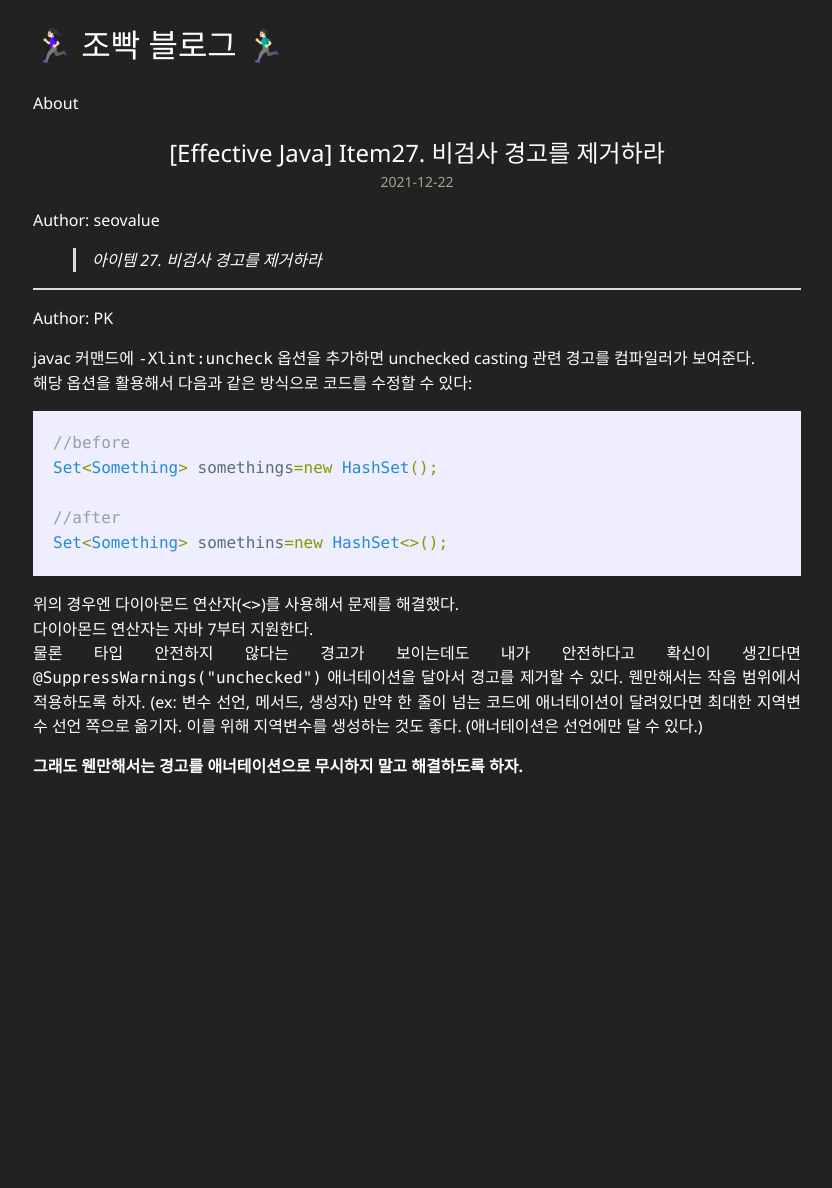
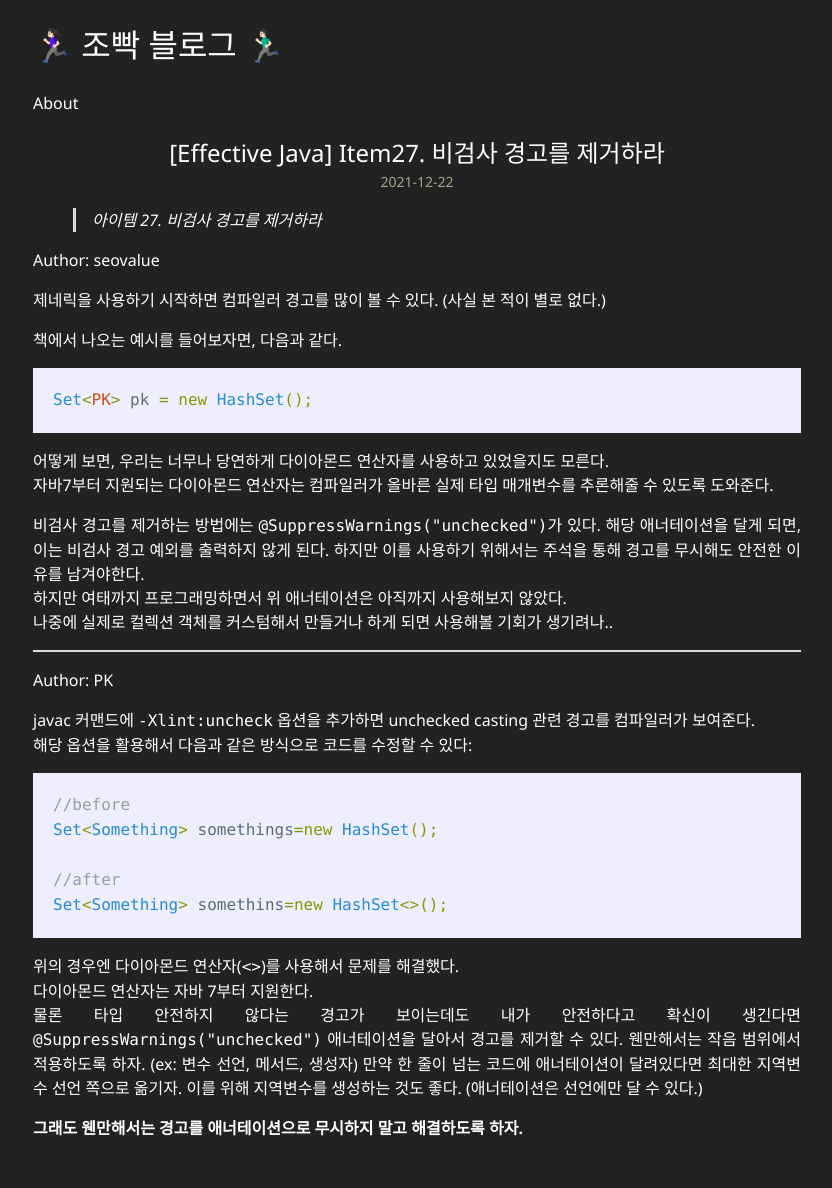
Before and after one commit to jo-pk/jo-pk.github.io, a Jekyll site: the page built from _posts/2021-12-22-[Effective-Java]-Item27.md, in a window 1280 px wide. Shown: the whole page, without its empty margins (223-1055 px from the left). Built offline with Jekyll 4.4.1, drawn with Linux system fonts in a browser that asks for light colours; before the commit the page ends 900 px from its top, so only the background shows below that.

Commit message:
docs: item27 작성

````diff
--- a/_posts/2021-12-22-[Effective-Java]-Item27.md
+++ b/_posts/2021-12-22-[Effective-Java]-Item27.md
@@ -5,9 +5,23 @@ description: 직접 머리 굴려서 해결하기 vs 애너테이션으로 무
 categories: self
 ---
 
+> 아이템 27. 비검사 경고를 제거하라
+
 Author: seovalue
 
-> 아이템 27. 비검사 경고를 제거하라
+제네릭을 사용하기 시작하면 컴파일러 경고를 많이 볼 수 있다. (사실 본 적이 별로 없다.)<br>
+
+책에서 나오는 예시를 들어보자면, 다음과 같다.<br>
+```java
+Set<PK> pk = new HashSet();
+```
+어떻게 보면, 우리는 너무나 당연하게 다이아몬드 연산자를 사용하고 있었을지도 모른다.<br>
+자바7부터 지원되는 다이아몬드 연산자는 컴파일러가 올바른 실제 타입 매개변수를 추론해줄 수 있도록 도와준다.<br>
+
+비검사 경고를 제거하는 방법에는 `@SuppressWarnings("unchecked")`가 있다. 해당 애너테이션을 달게 되면, 이는 비검사 경고 예외를 출력하지 않게 된다. 하지만 이를 사용하기 위해서는 주석을 통해 경고를 무시해도 안전한 이유를 남겨야한다.<br>
+하지만 여태까지 프로그래밍하면서 위 애너테이션은 아직까지 사용해보지 않았다.<br>
+나중에 실제로 컬렉션 객체를 커스텀해서 만들거나 하게 되면 사용해볼 기회가 생기려나..<br>
+
 
 -----
 
````
